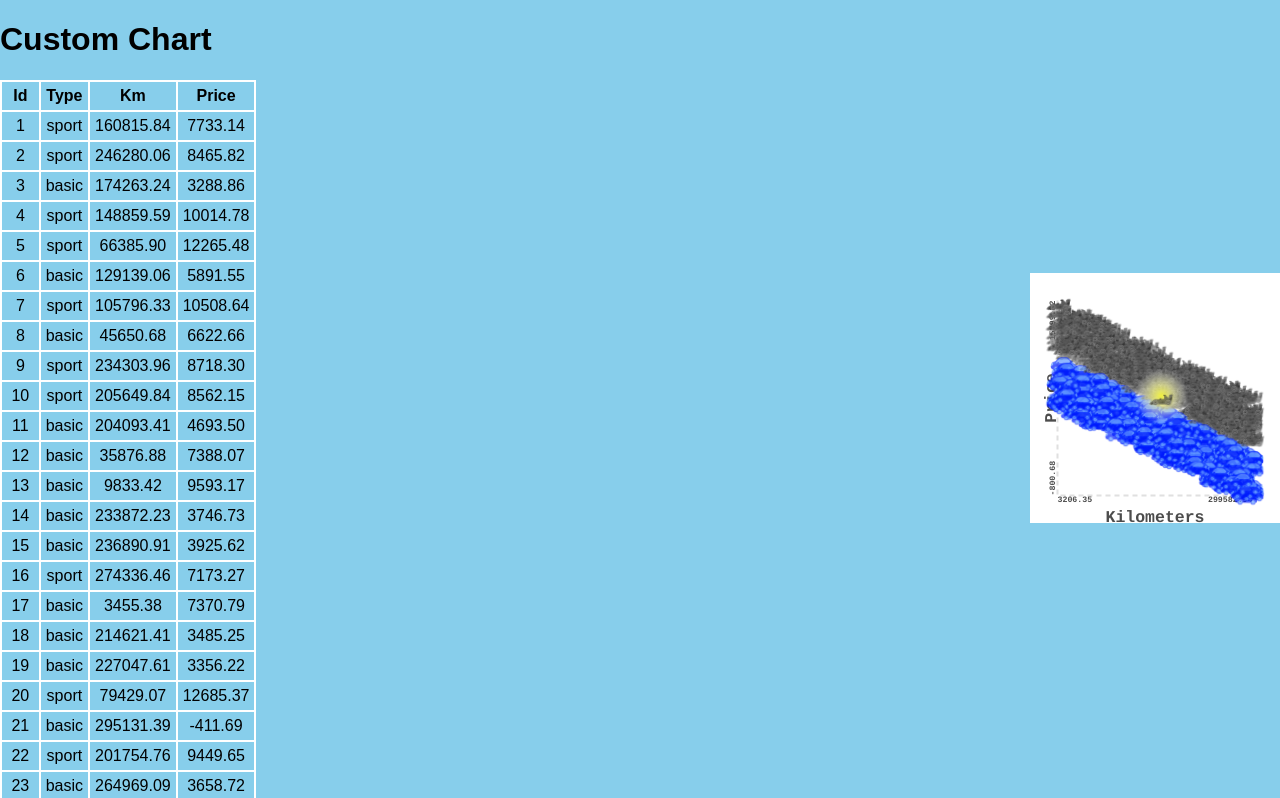
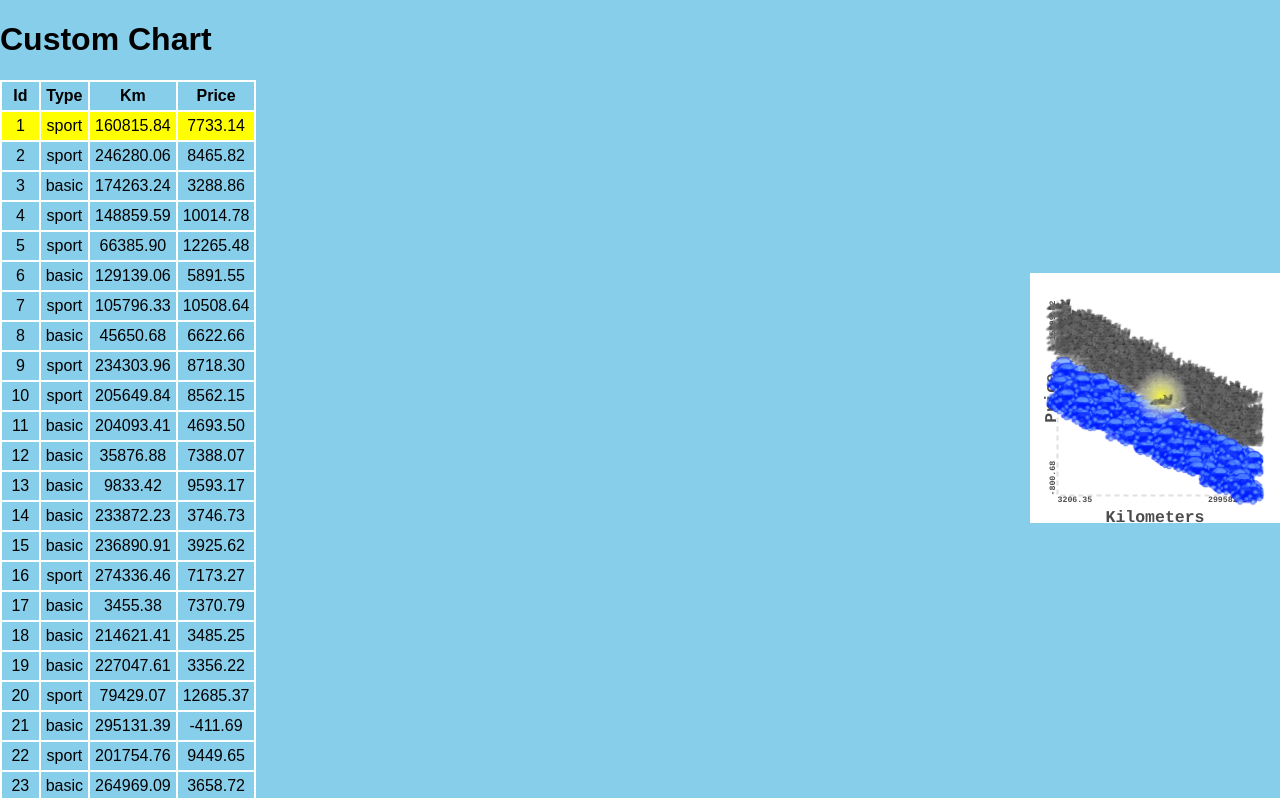
Before and after one commit to jlajr36/JS_Custom_Chart_WT, a website: page public/demo.html in a window 1280 px wide. Both pictures are taken after a click on the element 1155 px from the left and 398 px from the top of the page. Shown: the top 798 px of the page. Drawn offline with Linux system fonts and the light colour scheme.

Commit message:
Connect chart with list.

```diff
--- a/public/chart.js
+++ b/public/chart.js
@@ -228,6 +228,11 @@ class Chart {
         }
     }
 
+    selectSample(sample) {
+        this.selectedSample = sample;
+        this.#draw();
+    }
+
     #emphasizeSample(sample, color = "white") {
         const pLoc = math.remapPoint(
             this.dataBounds,
--- a/public/demo.html
+++ b/public/demo.html
@@ -54,11 +54,13 @@
             };
             graphics.generateImages(options.styles);
 
+            let chart;
             setTimeout(() => {
-                const chart = new Chart(
+                chart = new Chart(
                     chartContainer,
                     samples,
-                    options
+                    options,
+                    handleClick
                 );
             }, 100);
 
@@ -72,6 +74,8 @@
             const body = dataTable.createTBody();
             for (const sample of samples) {
                 const tr = body.insertRow();
+                tr.id = "sample_" + sample.id;
+                tr.onclick = () => handleClick(sample, false);
                 tr.insertCell().innerHTML = sample.id;
                 tr.insertCell().innerHTML = sample.label;
                 tr.insertCell().innerHTML =
@@ -79,6 +83,22 @@
                 tr.insertCell().innerHTML =
                     math.formatNumber(sample.point[1], 2);
             }
+
+            function handleClick(sample, doScroll = true) {
+                [...document.querySelectorAll('.emphasize')].
+                    forEach((e) => e.classList.remove('emphasize'));
+                const el = document.getElementById(
+                    "sample_" + sample.id
+                );
+                el.classList.add("emphasize");
+                if(doScroll) {
+                    el.scrollIntoView({
+                        behavior: 'auto',
+                        block: 'center'
+                    });
+                }
+                chart.selectSample(sample);
+            }
         </script>
     </body>
 </html>
--- a/public/style.css
+++ b/public/style.css
@@ -21,3 +21,7 @@ thead {
     top: 50%;
     transform: translate(0, -50%);
 }
+
+.emphasize{
+    background-color: yellow;
+}
```
